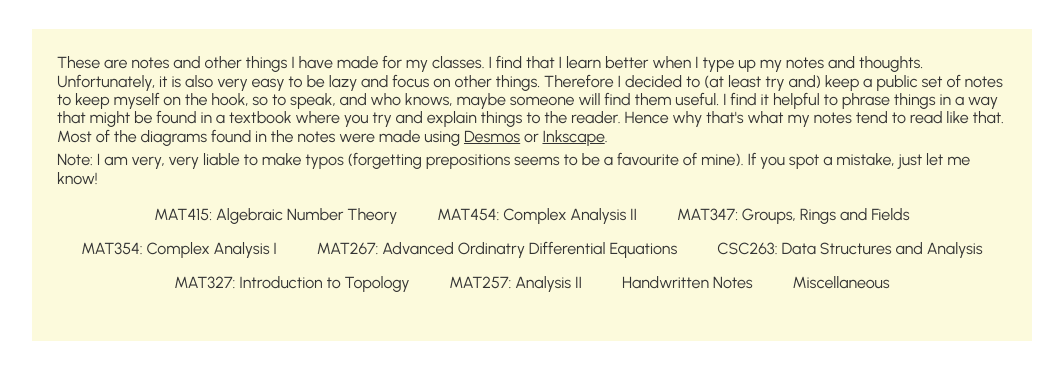
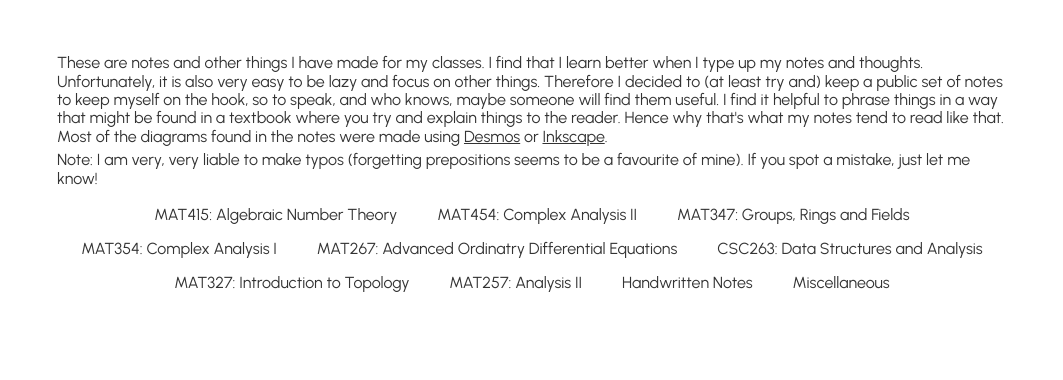
Before and after one commit to rishibhp/rishibhp.github.io, a plain HTML site: page notes.html in a window 1280 px wide. Shown: the part 144-524 px from the top of the page, without its empty margins (108-1171 px from the left). Drawn offline with nearby package versions, Linux system fonts and the light colour scheme.

Commit message:
Fixed notes.html styling

```diff
--- a/notes.html
+++ b/notes.html
@@ -25,7 +25,7 @@
 
 	<h1>Notes/Past works</h1>
 
-	<div style="width: 75%; margin: auto; padding: 20px; position: relative; background:#fcfadc;">
+	<div style="width: 75%; margin: auto; padding: 20px; position: relative;">
 		<p>
 			These are notes and other things I have made for my classes. I find that I learn better when I type up my notes and thoughts. Unfortunately, it is also very easy to be lazy and focus on other things. Therefore I decided to (at least try and) keep a public set of notes to keep myself on the hook, so to speak, and who knows, maybe someone will find them useful. I find it helpful to phrase things in a way that might be found in a textbook where you try and explain things to the reader. Hence why that's what my notes tend to read like that. Most of the diagrams found in the notes were made using <a href="https://www.desmos.com/calculator">Desmos</a> or <a href="https://inkscape.org/">Inkscape</a>.
 		</p>
```
